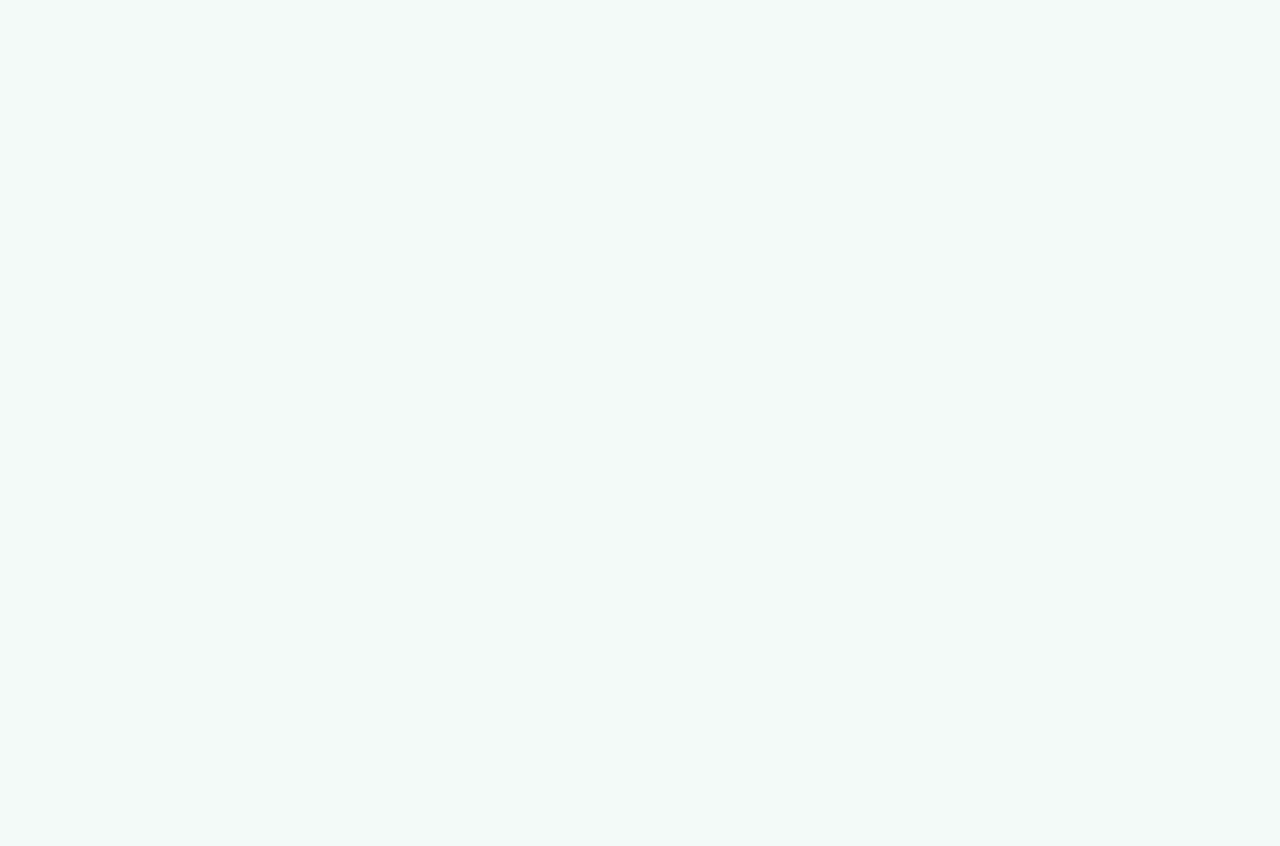
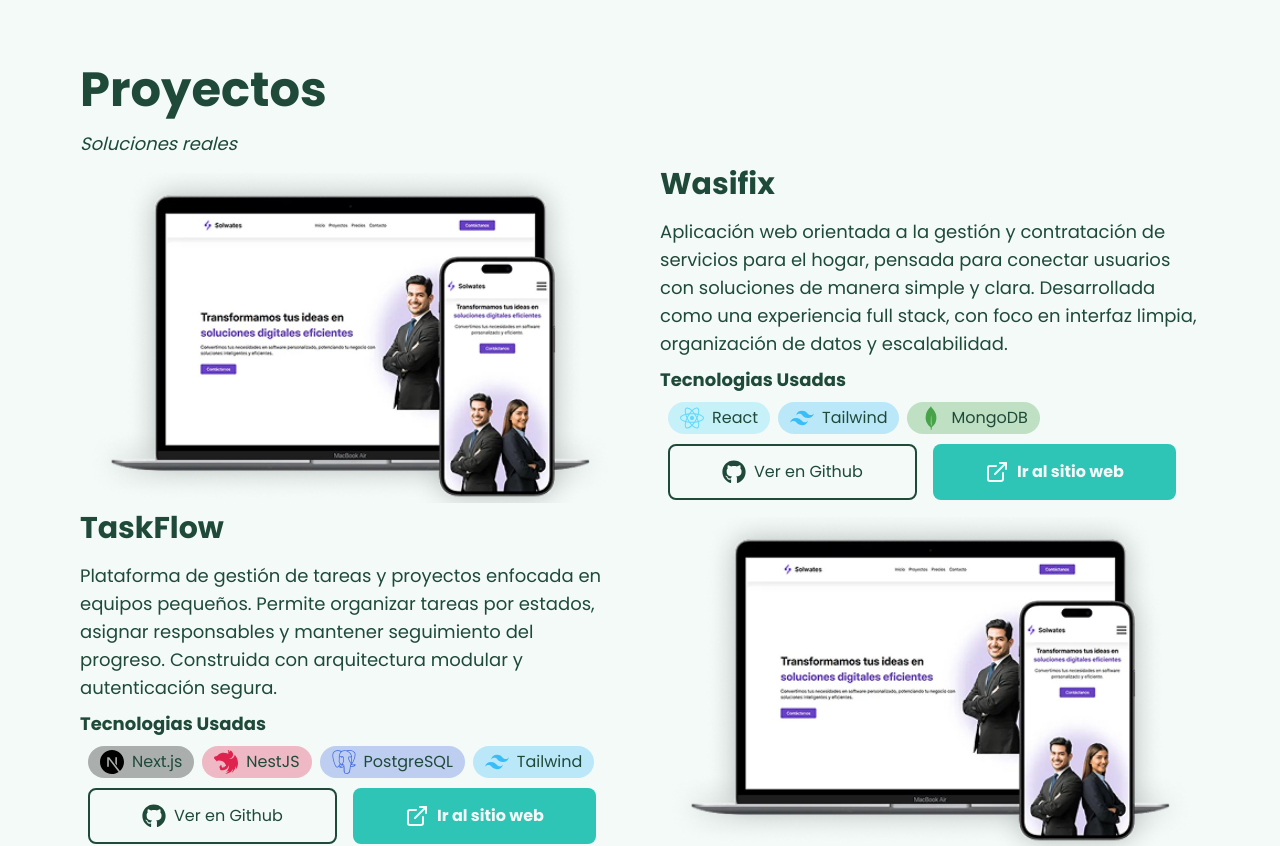
Before and after one commit to Agustin742/Portfolio, a Next.js app: page / in a window 1280 px wide. Shown: the part 1620-2466 px from the top of the page. Before the commit the page ends 1606 px from the top, so only its background shows below. Built offline with nearby package versions, Linux system fonts and the light colour scheme.

Commit message:
Agregue la seccion de proyectos

```diff
--- a/app/page.tsx
+++ b/app/page.tsx
@@ -2,6 +2,7 @@
 
 import AboutMe from "@/components/sections/AboutMe"
 import HeroBanner from "@/components/sections/HeroBanner"
+import Projects from "@/components/sections/Projects"
 
 export default function HomePage() {
 
@@ -11,6 +12,7 @@
     flex-col items-center">
       <HeroBanner />
       <AboutMe />
+      <Projects />
     </main>
   )
 }
--- /dev/null
+++ b/components/commons/AlternatingSection.tsx
@@ -0,0 +1,85 @@
+import Image from "next/image"
+import TechStack, { TechStackProps } from "../ui/TechStack";
+import { FaGithub } from "react-icons/fa";
+import Button from "../ui/Button";
+import { FiExternalLink } from "react-icons/fi";
+
+export interface AlternatingSectionProps {
+  title: string;
+  description: string;
+  image: string;
+  reverse?: boolean;
+  links: { gitHub?: string, web?: string };
+  techStacks: TechStackProps[];
+  buttonLabels: string[];
+}
+
+const AlternatingSection = ({ title, description, image, reverse, techStacks, links, buttonLabels }: AlternatingSectionProps) => {
+  const handleClick = (link: string | undefined) => {
+    window.open(link, "_blank");
+  };
+  return (
+    <div
+      className={`
+        flex flex-col md:flex-row
+        items-center
+        gap-10
+        ${reverse ? "md:flex-row-reverse" : ""}
+      `}
+    >
+      <div className="w-full md:w-1/2">
+        <Image
+          src={image}
+          alt={title}
+          width={700}
+          height={500}
+          className="w-full h-auto object-cover rounded-xl"
+        />
+      </div>
+
+      <div className="w-full md:w-1/2">
+        <h2 className="text-2xl md:text-3xl font-bold mb-4">
+          {title}
+        </h2>
+        <p className="text-base md:text-lg">
+          {description}
+        </p>
+        <h3 className="text-base md:text-lg mt-2">
+          <strong>Tecnologias Usadas</strong>
+        </h3>
+        <div className="m-2 ">
+          <div
+          className="flex flex-wrap gap-2">
+            {techStacks.map((techStack, index) => (
+              <TechStack
+                key={index}
+                label={techStack.label}
+                color={techStack.color}
+                icon={techStack.icon}
+              />
+            ))}
+          </div>
+          <div className="flex gap-4 my-2.5">
+            {links.gitHub &&
+              <Button
+                variant="secondary"
+                text={buttonLabels[0]}
+                icon={FaGithub}
+                onClick={() => handleClick(links.gitHub)} />
+            }
+
+            {links.web &&
+              <Button
+                variant="primary"
+                text={buttonLabels[1]}
+                icon={FiExternalLink}
+                onClick={() => handleClick(links.web)} />
+            }
+          </div>
+        </div>
+      </div>
+    </div>
+  )
+}
+
+export default AlternatingSection
--- a/components/commons/ProfileCard.tsx
+++ b/components/commons/ProfileCard.tsx
@@ -32,7 +32,7 @@
 
         {/* Imagen */}
         <Image
-          src="/imgs/profile.png" // cambia por tu imagen
+          src="/imgs/profile.png"
           alt="Profile"
           width={305}   // mitad aproximada de 610
           height={251}
--- /dev/null
+++ b/components/sections/Projects.tsx
@@ -0,0 +1,114 @@
+'use client'
+
+import { SiMongodb, SiNestjs, SiNextdotjs, SiPostgresql, SiTailwindcss } from 'react-icons/si'
+import { FaNodeJs, FaReact } from 'react-icons/fa'
+import { useLanguage } from '@/hooks'
+import { TechStackProps } from '../ui/TechStack';
+import AlternatingSection from '../commons/AlternatingSection';
+
+export interface AlternatingSectionProps {
+  title: string;
+  description: string;
+  image: string;
+  reverse?: boolean;
+  links: { gitHub?: string, web?: string };
+  techStacks: TechStackProps[];
+}
+
+const Projects = () => {
+  const { t } = useLanguage();
+
+  const projects: AlternatingSectionProps[] = [
+    {
+      title: t('projects.items.wasifix.title'),
+      description: t('projects.items.wasifix.description'),
+      image: '/imgs/project.png',
+      links: {
+        gitHub: 'https://github.com/',
+        web: 'https://github.com/'
+      },
+      techStacks: [
+        { label: 'React', icon: FaReact, color: '#61DAFB' },
+        { label: 'Tailwind', icon: SiTailwindcss, color: '#38BDF8' },
+        { label: 'MongoDB', icon: SiMongodb, color: '#47A248' }
+      ]
+    },
+
+    {
+      title: t('projects.items.taskflow.title'),
+      description: t('projects.items.taskflow.description'),
+      image: '/imgs/project.png',
+      links: {
+        gitHub: 'https://github.com/',
+        web: 'https://github.com/'
+      },
+      techStacks: [
+        { label: 'Next.js', icon: SiNextdotjs, color: '#000000' },
+        { label: 'NestJS', icon: SiNestjs, color: '#E0234E' },
+        { label: 'PostgreSQL', icon: SiPostgresql, color: '#4169E1' },
+        { label: 'Tailwind', icon: SiTailwindcss, color: '#38BDF8' },
+      ]
+    },
+
+    {
+      title: t('projects.items.devconnect.title'),
+      description: t('projects.items.devconnect.description'),
+      image: '/imgs/project.png',
+      links: {
+        gitHub: 'https://github.com/',
+        web: 'https://github.com/'
+      },
+      techStacks: [
+        { label: 'NestJS', icon: SiNestjs, color: '#E0234E' },
+        { label: 'MongoDB', icon: SiMongodb, color: '#47A248' },
+        { label: 'Node.js', icon: FaNodeJs, color: '#339933' },
+      ]
+    },
+  ];
+
+  const buttonLabels = [t('projects.buttons.gitButton'), t('projects.buttons.webButton')];
+
+
+  return (
+    <div
+      className='
+        w-full
+        max-w-6xl
+        mx-auto
+        px-4
+        flex
+        flex-col
+        md:mt-20
+      '
+    >
+      <div>
+        <h2
+          className='
+          text-4xl md:text-5xl mb-4
+        '
+        ><strong>{t('projects.sectionTitle')}</strong></h2>
+        <p
+          className='
+          text-xl md:text-lg mb-2 italic
+        '
+        >
+          {t('projects.sectionSubtitle')}
+        </p>
+      </div>
+      {projects.map((project, index) => (
+        <AlternatingSection
+          key={index}
+          title={project.title}
+          description={project.description}
+          image={project.image}
+          techStacks={project.techStacks}
+          links={project.links}
+          reverse={Boolean(index % 2)}
+          buttonLabels={buttonLabels}
+        />
+      ))}
+    </div>
+  )
+}
+
+export default Projects
--- a/components/ui/Button.tsx
+++ b/components/ui/Button.tsx
@@ -31,9 +31,10 @@
         transform transition-all duration-300 ease-in-out
         hover:-translate-y-1 hover:shadow-lg dark:hover:shadow-[#1E3A33]
         active:translate-y-0.5 active:shadow-md
+        whitespace-nowrap
         `}
     >
-      {Icon && <Icon size={18} />}
+      {Icon && <Icon size={24} />}
       {text}
     </button>
   )
--- /dev/null
+++ b/components/ui/TechStack.tsx
@@ -0,0 +1,30 @@
+import { IconType } from "react-icons";
+
+export interface TechStackProps {
+  label: string;
+  icon: IconType;
+  color: string
+}
+
+const TechStack = ({ label, icon: Icon, color }: TechStackProps) => {
+  return (
+    <span
+      className="
+      inline-flex
+      w-fit
+      items-center
+      gap-2
+      px-3 py-1
+      rounded-full
+    "
+      style={{
+        backgroundColor: `${color}4D`
+      }}
+    >
+      < Icon size={24} color={color} />
+      <p>{label}</p>
+    </span>
+  )
+}
+
+export default TechStack
--- a/translations/en.js
+++ b/translations/en.js
@@ -43,5 +43,28 @@
                     "I aim to grow in professional environments where I can learn, contribute, and participate in real projects while applying best practices and teamwork."
             }
         }
+    },
+
+    projects: {
+        sectionTitle: "Projects",
+        sectionSubtitle: "Real solutions",
+        buttons: {
+            gitButton: "View in Github",
+            webButton: "Go to the website"
+        },
+        items: {
+            wasifix: {
+                title: "Wasifix",
+                description: "Web application focused on managing and hiring home services, designed to connect users with solutions in a simple and clear way. Developed as a full stack experience, with emphasis on clean interface, data organization, and scalability."
+            },
+            taskflow: {
+                title: "TaskFlow",
+                description: "Task and project management platform focused on small teams. It allows organizing tasks by status, assigning responsibilities, and tracking progress. Built with a modular architecture and secure authentication."
+            },
+            devconnect: {
+                title: "DevConnect API",
+                description: "REST API for a developer-oriented social network. Includes JWT authentication, posts, comments, and favorites system. Designed prioritizing best practices, strong validations, and clear separation of concerns."
+            }
+        }
     }
 }
--- a/translations/es.js
+++ b/translations/es.js
@@ -44,5 +44,28 @@
                     "Busco crecer en entornos profesionales donde pueda aprender, aportar y participar en proyectos reales, aplicando buenas prácticas y trabajo en equipo."
             }
         }
+    },
+
+    projects: {
+        sectionTitle: "Proyectos",
+        sectionSubtitle: "Soluciones reales",
+        buttons: {
+            gitButton: "Ver en Github",
+            webButton: "Ir al sitio web"
+        },
+        items: {
+            wasifix: {
+                title: "Wasifix",
+                description: "Aplicación web orientada a la gestión y contratación de servicios para el hogar, pensada para conectar usuarios con soluciones de manera simple y clara. Desarrollada como una experiencia full stack, con foco en interfaz limpia, organización de datos y escalabilidad."
+            },
+            taskflow: {
+                title: "TaskFlow",
+                description: "Plataforma de gestión de tareas y proyectos enfocada en equipos pequeños. Permite organizar tareas por estados, asignar responsables y mantener seguimiento del progreso. Construida con arquitectura modular y autenticación segura."
+            },
+            devconnect: {
+                title: "DevConnect API",
+                description: "API REST para una red social orientada a desarrolladores. Incluye autenticación JWT, sistema de publicaciones, comentarios y favoritos. Diseñada priorizando buenas prácticas, validaciones robustas y separación clara de responsabilidades."
+            }
+        }
     }
 }
```
Also changed, not shown: public/imgs/project.png (added).
